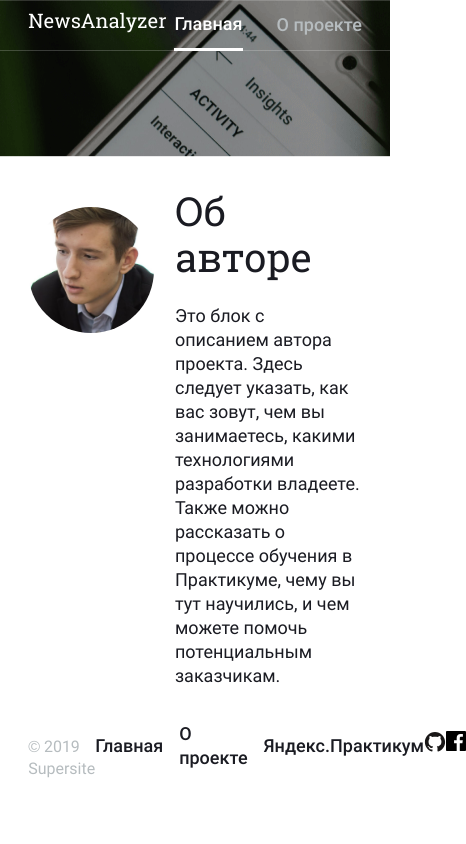
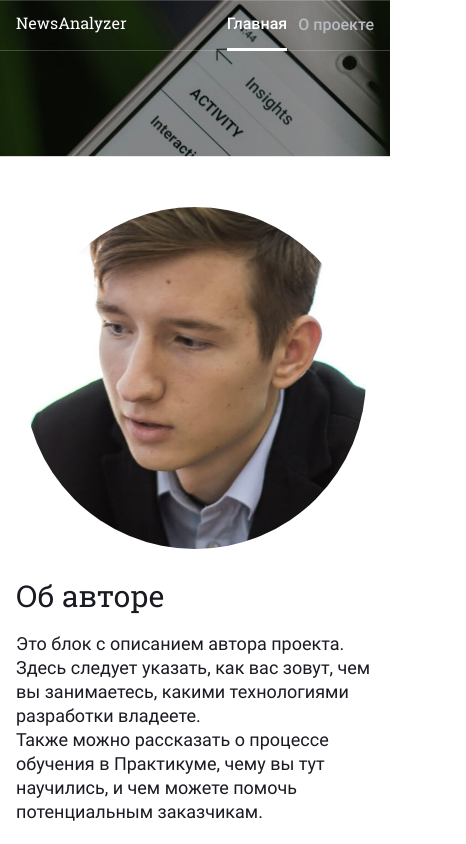
Before and after one commit to dontstain/news-analyzer, a website built with webpack: page src/main.html in a window 390 px wide. Shown: the top 844 px of the page, 466 px wide, since content can reach past the window. Built offline with nearby package versions, Linux system fonts and the light colour scheme.

Commit message:
added full adaptiveness for basic main

```diff
--- a/src/blocks/about/__heading/about__heading.css
+++ b/src/blocks/about/__heading/about__heading.css
@@ -6,3 +6,11 @@
   font-size: 40px;
   line-height: 46px;
 }
+
+@media screen and (max-width: 768px) {
+  .about__heading {
+    margin: 0 0 16px;
+    font-size: 30px;
+    line-height: 40px;
+  }
+}
--- a/src/blocks/about/__photo/about__photo.css
+++ b/src/blocks/about/__photo/about__photo.css
@@ -15,3 +15,14 @@
     max-height: 232px;
   }
 }
+
+@media screen and (max-width: 500px) {
+  .about__photo {
+    width: calc(100vw - 48px);
+    height: calc(100vw - 48px);
+    max-width: unset;
+    max-height: unset;
+    margin-right: 0;
+    margin-bottom: 13px;
+  }
+}
--- a/src/blocks/about/__text-container/about__text-container.css
+++ b/src/blocks/about/__text-container/about__text-container.css
@@ -4,3 +4,11 @@
   width: calc(100vw / 1.81);
   max-width: 600px;
 }
+
+@media screen and (max-width: 500px) {
+  .about__text-container {
+    width: 100%;
+    transform: none;
+    margin-bottom: 32px;
+  }
+}
--- a/src/blocks/about/about.css
+++ b/src/blocks/about/about.css
@@ -6,3 +6,11 @@
 .about {
   display: flex;
 }
+
+@media screen and (max-width: 500px) {
+  .about {
+    flex-direction: column;
+    align-items: center;
+    /* display: block; */
+  }
+}
--- a/src/blocks/cut-section/cut-section.css
+++ b/src/blocks/cut-section/cut-section.css
@@ -1,4 +1,11 @@
 .cut-section {
-  width: calc(100% - 2*(100% / 13.85));
-  padding: 0 calc(100% / 13.85);
+  width: calc(100% - 2*(100% / 11.5 - 24px));
+  padding: 0 calc(100% / 11.5 - 24px);
 }
+
+@media screen and (max-width: 640px) {
+  .cut-section {
+    width: calc(100% - 32px);
+    padding: 0 16px;
+  }
+}
--- a/src/blocks/footer/__credits/footer__credits.css
+++ b/src/blocks/footer/__credits/footer__credits.css
@@ -11,3 +11,9 @@
 .footer__credits:hover {
   cursor: default;
 }
+
+@media screen and (max-width: 640px) {
+ .footer__credits {
+   grid-area: a;
+ }
+}
--- a/src/blocks/footer/__nav-item/footer__nav-item.css
+++ b/src/blocks/footer/__nav-item/footer__nav-item.css
@@ -2,8 +2,21 @@
   display: flex;
   align-items: center;
   margin-right: calc(100vw / 44 + 7px);
+  font-family: inherit;
+  font-weight: 500;
+  font-style: normal;
+  font-size: 18px;
+  line-height: 24px;
 }
 
 .footer__nav-item:last-of-type {
   margin-right: 0;
 }
+
+@media screen and (max-width: 640px) {
+ .footer__nav-item {
+    font-weight: 400;
+    line-height: 40px;
+    margin-bottom: 8px;
+ }
+}
--- /dev/null
+++ b/src/blocks/footer/__nav-list/footer__nav-list.css
@@ -0,0 +1,14 @@
+.footer__nav-list {
+  display: flex;
+  list-style: none;
+  padding-inline-start: 0;
+  margin-block-start: 0;
+  margin-block-end: 0;
+}
+
+@media screen and (max-width: 640px) {
+  .footer__nav-list {
+    display: block;
+    margin-bottom: 22px;
+  }
+}
--- a/src/blocks/footer/__nav/footer__nav.css
+++ b/src/blocks/footer/__nav/footer__nav.css
@@ -2,3 +2,9 @@
   display: flex;
   height: 100%;
 }
+
+@media screen and (max-width: 640px) {
+  .footer__nav {
+    grid-area: b;
+  }
+}
--- a/src/blocks/footer/_socials/footer__socials.css
+++ b/src/blocks/footer/_socials/footer__socials.css
@@ -3,3 +3,9 @@
   justify-content: space-between;
   width: 68px;
 }
+
+@media screen and (max-width: 640px) {
+  .footer__socials {
+    grid-area: c;
+  }
+}
--- a/src/blocks/footer/footer.css
+++ b/src/blocks/footer/footer.css
@@ -3,6 +3,7 @@
 @import url(./__nav-item/footer__nav-item.css);
 @import url(./__nav/footer__nav.css);
 @import url(./_socials/footer__socials.css);
+@import url(./__nav-list/footer__nav-list.css);
 
 .footer {
   display: flex;
@@ -11,3 +12,14 @@
   height: calc(100vw / 36 + 40px);
   max-height: 80px;
 }
+
+@media screen and (max-width: 640px) {
+  .footer {
+    height: unset;
+    max-height: unset;
+    display: grid;
+    grid-template:
+      "b c" 1fr
+      "a ." 44px;
+  }
+}
--- a/src/blocks/header/__nav-item/header__nav-item.css
+++ b/src/blocks/header/__nav-item/header__nav-item.css
@@ -4,8 +4,20 @@
   display: flex;
   align-items: center;
   margin: 0 34px 0 0;
+  font-family: inherit;
+  font-weight: 500;
+  font-style: normal;
+  font-size: 18px;
+  line-height: 24px;
 }
 
 .header__nav-item:last-of-type {
   margin: 0;
 }
+
+@media screen and (max-width: 640px) {
+  .header__nav-item {
+    margin: 0 11px 0 0;
+    font-size: 16px;
+  }
+}
--- /dev/null
+++ b/src/blocks/header/__nav-list/header__nav-list.css
@@ -0,0 +1,7 @@
+.header__nav-list {
+  display: flex;
+  list-style: none;
+  padding-inline-start: 0;
+  margin-block-start: 0;
+  margin-block-end: 0;
+}
--- a/src/blocks/header/__title/header__title.css
+++ b/src/blocks/header/__title/header__title.css
@@ -3,7 +3,6 @@
   height: 24px;
   margin-block-start: 0;
   margin-block-end: 0;
-  transform: translate(0, calc(100vw / 48));
   font-family: 'Roboto Slab', Helvetica, sans-serif;
   font-weight: 400;
   font-style: normal;
@@ -14,3 +13,9 @@
 .header__title:hover {
   cursor: default;
 }
+
+@media screen and (max-width: 640px) {
+  .header__title {
+    font-size: 16px;
+  }
+}
--- a/src/blocks/header/header.css
+++ b/src/blocks/header/header.css
@@ -3,11 +3,13 @@
 @import url(./__nav/header__nav.css);
 @import url(./__title/header__title.css);
 @import url(./_light/header_light.css);
+@import url(./__nav-list/header__nav-list.css);
 
 .header {
   display: flex;
   position: relative;
   justify-content: space-between;
+  align-items: baseline;
   height: calc(100vw / 36 + 40px);
   max-height: 80px;
   background-color: transparent;
--- a/src/blocks/nav-list/nav-list.css
+++ b/src/blocks/nav-list/nav-list.css
@@ -1,9 +1,4 @@
 @import url(./__item/nav-list__item.css);
 
 .nav-list {
-  display: flex;
-  list-style: none;
-  padding-inline-start: 0;
-  margin-block-start: 0;
-  margin-block-end: 0;
 }
--- a/src/main.html
+++ b/src/main.html
@@ -18,13 +18,13 @@
             NewsAnalyzer
           </h1>
           <nav class="header__nav">
-            <ul class="nav-list">
-              <li class="nav-list__item header__nav-item header__nav-item_active">
+            <ul class="header__nav-list">
+              <li class="header__nav-item header__nav-item_active">
                 <a href="#" class="header__nav-text header__nav-text_active link">
                   Главная
                 </a>
               </li>
-              <li class="nav-list__item header__nav-item">
+              <li class="header__nav-item">
                 <a href="#" class="header__nav-text link">
                   О проекте
                 </a>
@@ -61,18 +61,18 @@
             © 2019  Supersite
           </p>
           <nav class="footer__nav">
-            <ul class="nav-list">
-              <li class="nav-list__item footer__nav-item">
+            <ul class="footer__nav-list">
+              <li class="footer__nav-item">
                 <a href="#" class="link">
                   Главная
                 </a>
               </li>
-              <li class="nav-list__item footer__nav-item">
+              <li class="footer__nav-item">
                 <a href="#" class="link">
                   О проекте
                 </a>
               </li>
-              <li class="nav-list__item footer__nav-item">
+              <li class="footer__nav-item">
                   <a href="https://praktikum.yandex.ru/" class="link">
                   Яндекс.Практикум
                 </a>
--- a/src/pages/main.css
+++ b/src/pages/main.css
@@ -9,4 +9,3 @@
 @import url(../blocks/search-result/search-result.css);
 @import url(../blocks/about/about.css);
 @import url(../blocks/footer/footer.css);
-@import url(../blocks/nav-list/nav-list.css);
```
